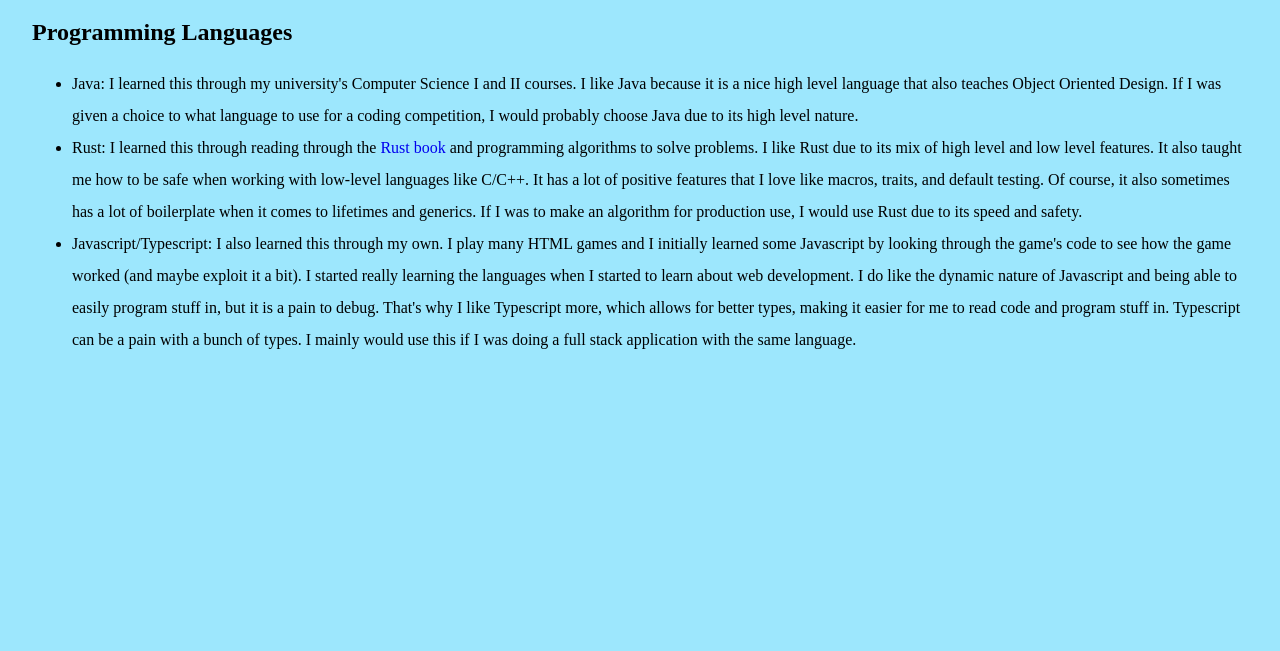
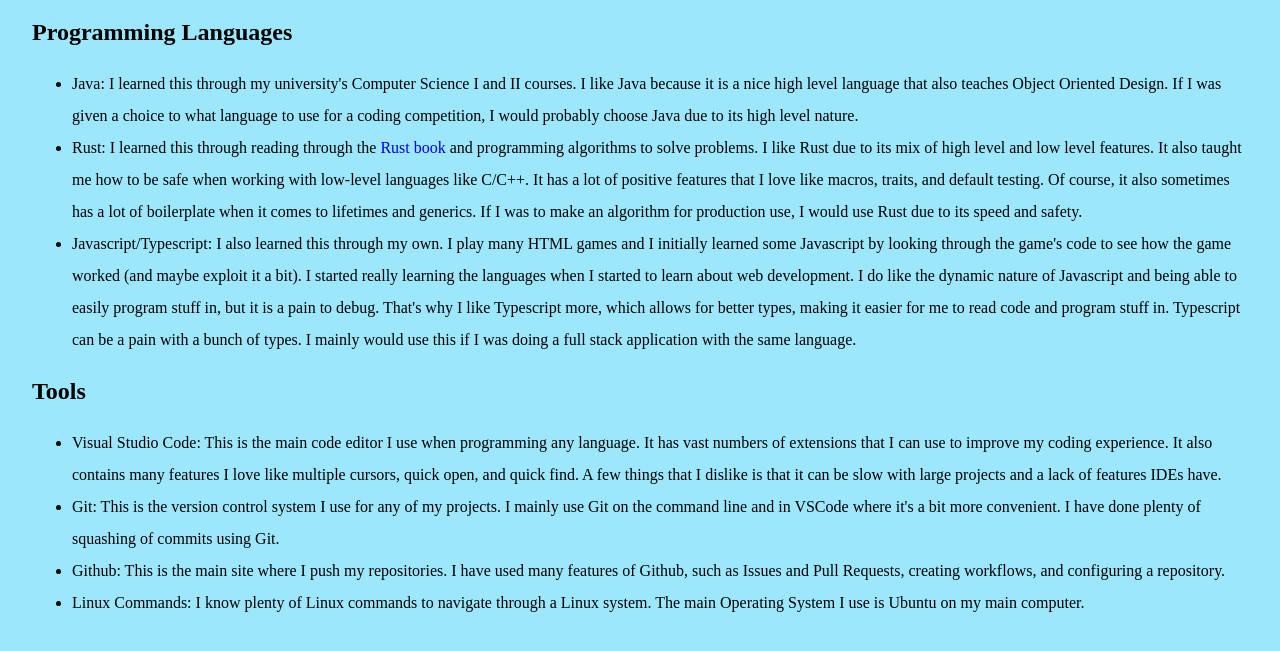
Before and after one commit to Striker2783/Striker2783.github.io, a website: page index.html in a window 1280 px wide. Shown: the part 606-1257 px from the top of the page. Before the commit the page ends 994 px from the top, so only its background shows below. Drawn offline with Linux system fonts and the light colour scheme.

Commit message:
Tools Section of Knowledge

```diff
--- a/index.html
+++ b/index.html
@@ -30,6 +30,7 @@
       </section>
       <section>
         <h1>Knowledge</h1>
+
         <h2>Programming Languages</h2>
         <ul>
           <li>
@@ -64,6 +65,34 @@
             language.
           </li>
         </ul>
+
+        <h2>Tools</h2>
+        <ul>
+          <li>
+            Visual Studio Code: This is the main code editor I use when
+            programming any language. It has vast numbers of extensions that I
+            can use to improve my coding experience. It also contains many
+            features I love like multiple cursors, quick open, and quick find. A
+            few things that I dislike is that it can be slow with large projects
+            and a lack of features IDEs have.
+          </li>
+          <li>
+            Git: This is the version control system I use for any of my
+            projects. I mainly use Git on the command line and in VSCode where
+            it's a bit more convenient. I have done plenty of squashing of
+            commits using Git.
+          </li>
+          <li>
+            Github: This is the main site where I push my repositories. I have
+            used many features of Github, such as Issues and Pull Requests,
+            creating workflows, and configuring a repository.
+          </li>
+          <li>
+            Linux Commands: I know plenty of Linux commands to navigate through
+            a Linux system. The main Operating System I use is Ubuntu on my main
+            computer.
+          </li>
+        </ul>
       </section>
     </article>
   </main>
```
